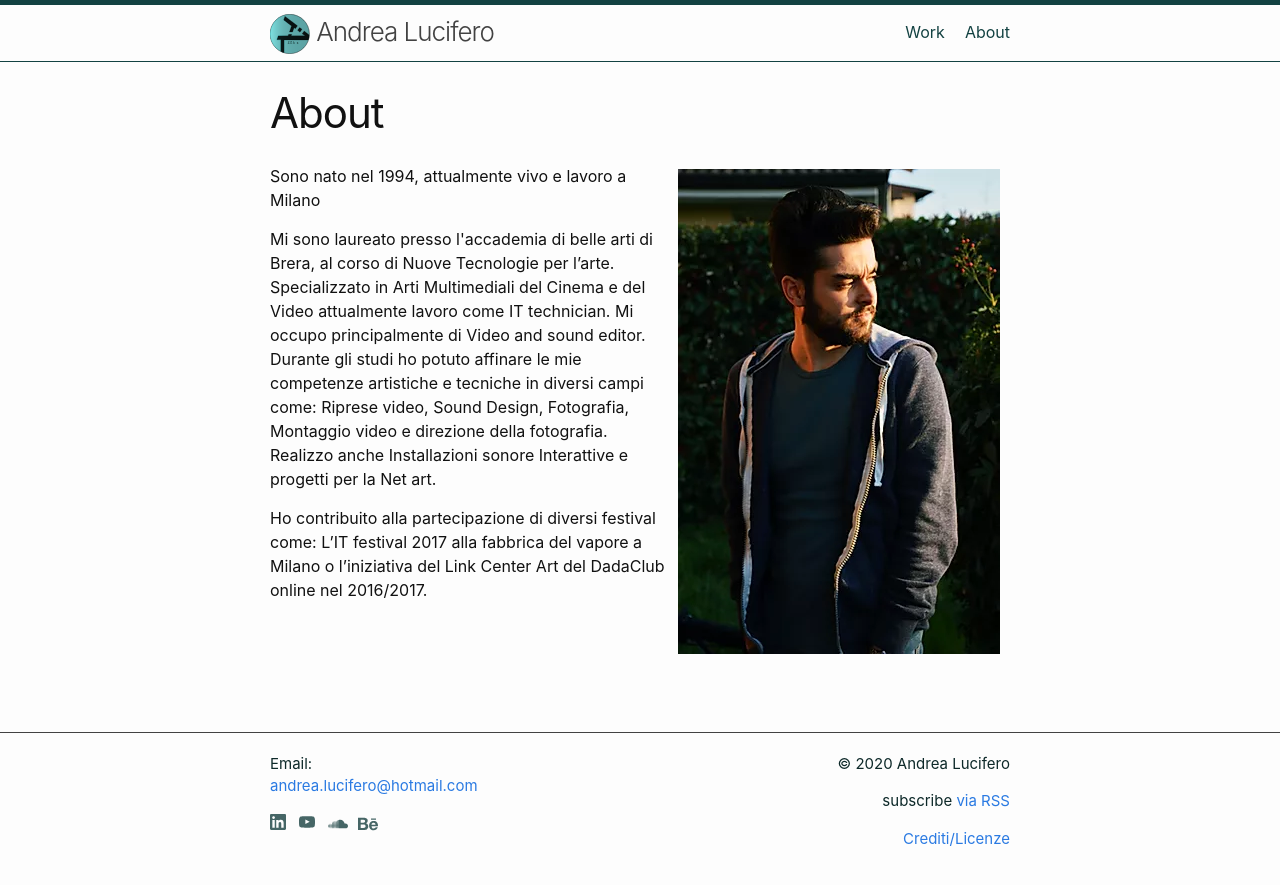
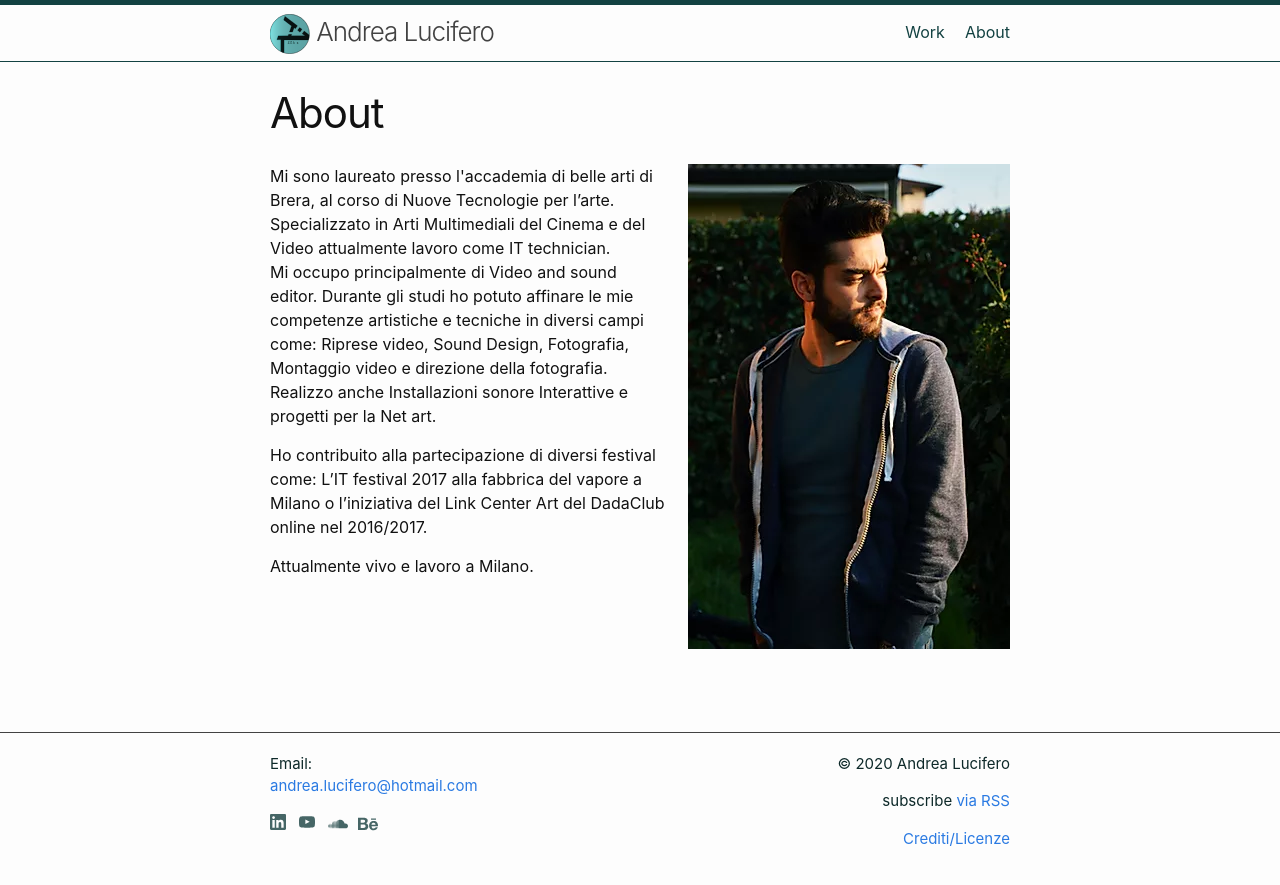
Before and after one commit to andrealucifero/andrealucifero.github.io, a Jekyll site: the page built from about/index.html, in a window 1280 px wide. Shown: the top 885 px of the page. Built offline with Jekyll 4.4.1, drawn with Linux system fonts in a browser that asks for light colours.

Commit message:
revision

```diff
--- a/about/index.html
+++ b/about/index.html
@@ -12,26 +12,26 @@ title: About
 
     <div class="post-content">
 
-        <div style=”border: 1px solid #000″> <img src="/assets/img/Andrea.webp"
-            style="float: right;margin: 10px; margin-top: 5px;" alt="Andrea Lucifero"  oncontextmenu="return false;"/>
+      <img src="/assets/img/Andrea.webp" style="float: right; margin-left: 20px; margin-bottom: 20px;"
+        alt="Andrea Lucifero" oncontextmenu="return false;" />
 
-        <p>Sono nato nel 1994, attualmente vivo e lavoro a Milano</p>
       <p>Mi sono laureato presso l'accademia di belle arti di Brera, al corso di Nuove Tecnologie per l’arte.
         Specializzato in Arti Multimediali del Cinema e del Video attualmente lavoro come IT technician.
-          Mi occupo principalmente di Video and sound editor.
+        <br>Mi occupo principalmente di Video and sound editor.
         Durante gli studi ho potuto affinare le mie competenze artistiche e tecniche in diversi campi come: Riprese
         video, Sound Design, Fotografia, Montaggio video e direzione della fotografia.
         Realizzo anche Installazioni sonore Interattive e progetti per la Net art.</p>
       <p>Ho contribuito alla partecipazione di diversi festival come:
         L’IT festival 2017 alla fabbrica del vapore a Milano o l’iniziativa del Link Center Art del DadaClub online
         nel 2016/2017.</p>
-
-
-      </div>
+      <p>Attualmente vivo e lavoro a Milano.</p>
 
 
 
 
 
     </div>
+
+
+  </div>
 </main>
```
Lines whose indentation alone changed are shown as unchanged.
